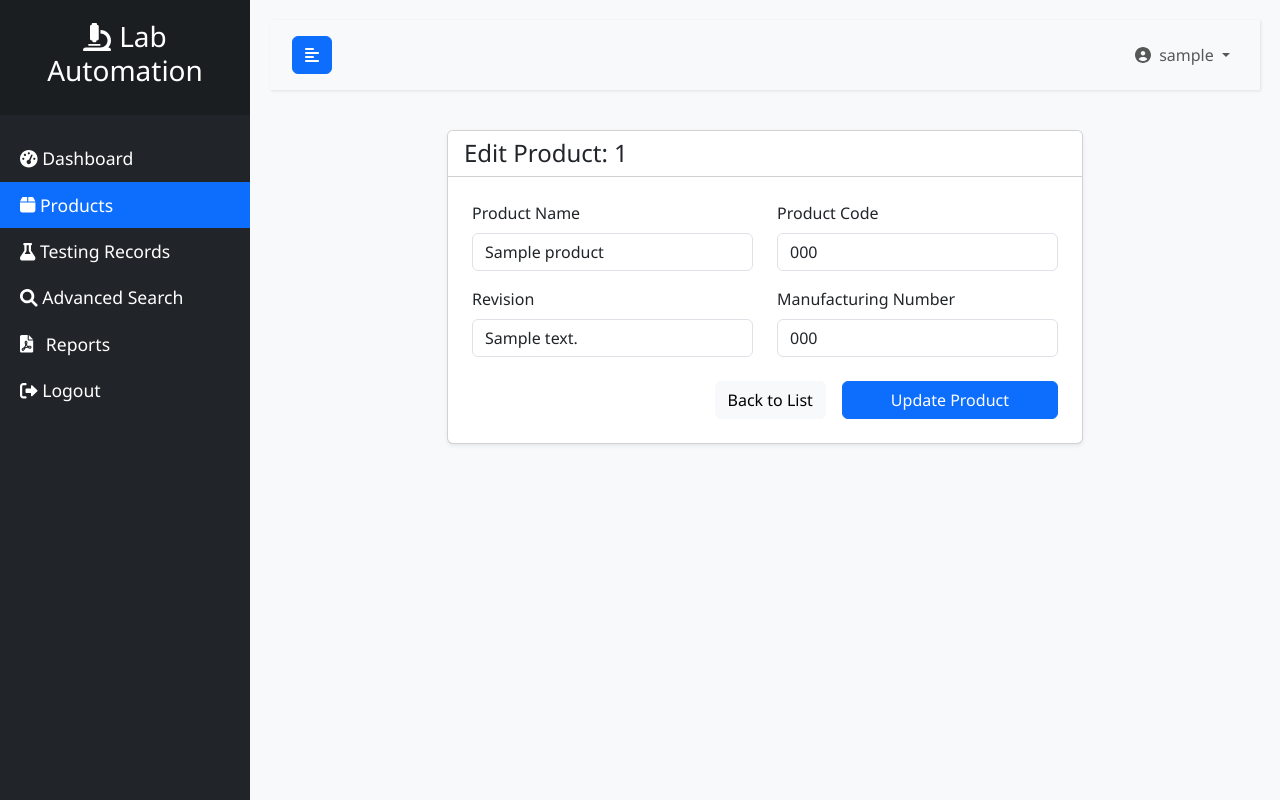
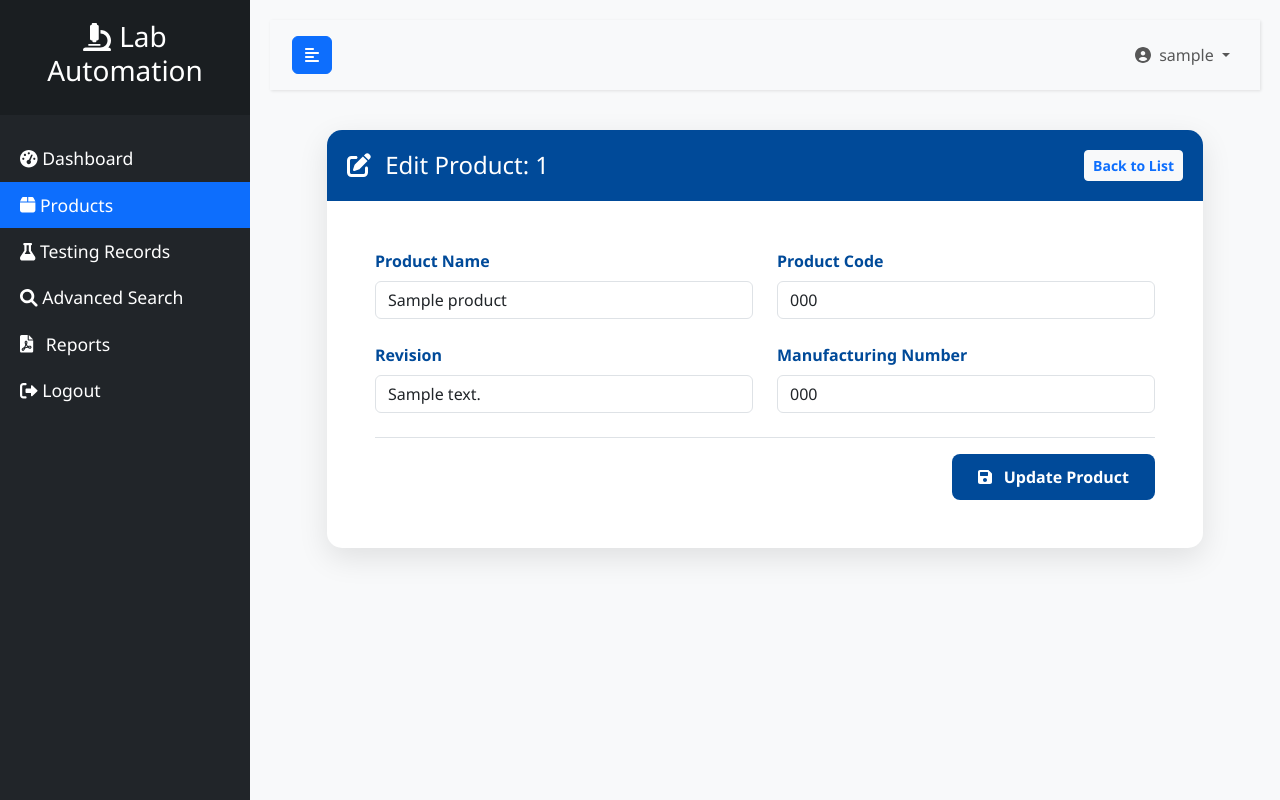
Before and after one commit to AyazAhmed071/Lab-Automation-System, a PHP site: page /lab_automation_system/products/edit_product.php?id=1 in a window 1280 px wide. Run offline with PHP 8.4, Linux system fonts and the light colour scheme; the visitor is signed in with stand-in values (Sample User, id 1); tables that the repository leaves empty hold one stand-in row (values such as "Sample post").

Commit message:
UI Synchronization: Unified theme across Login, Dashboard, and Product Management

```diff
--- a/products/edit_product.php
+++ b/products/edit_product.php
@@ -6,7 +6,7 @@ $error = '';
 $success = '';
 
 if (!isset($_GET['id'])) {
-    header("Location: view_products.php");
+    echo "<script>window.location.href='view_products.php';</script>";
     exit();
 }
 
@@ -18,7 +18,7 @@ $product = $stmt->get_result()->fetch_assoc();
 $stmt->close();
 
 if (!$product) {
-    header("Location: view_products.php");
+    echo "<script>window.location.href='view_products.php';</script>";
     exit();
 }
 
@@ -36,7 +36,6 @@ if ($_SERVER['REQUEST_METHOD'] == 'POST') {
 
         if ($stmt->execute()) {
             $success = "Product updated successfully.";
-            // Update product data for the form
             $product['product_name'] = $product_name;
             $product['product_code'] = $product_code;
             $product['revision'] = $revision;
@@ -49,56 +48,102 @@ if ($_SERVER['REQUEST_METHOD'] == 'POST') {
 }
 ?>
 
-<div class="row justify-content-center">
-    <div class="col-md-8">
-        <div class="card shadow-sm">
-            <div class="card-header bg-white">
-                <h4 class="card-title mb-0">Edit Product: <?php echo $product['product_id']; ?></h4>
+<style>
+    .edit-container {
+        max-width: 900px;
+        margin-top: 30px;
+    }
+
+    .card-modern {
+        border: none;
+        border-radius: 15px;
+        box-shadow: 0 10px 30px rgba(0, 0, 0, 0.1);
+    }
+
+    .card-header-ke {
+        background-color: #004a99;
+        color: white;
+        border-radius: 15px 15px 0 0 !important;
+        padding: 20px;
+    }
+
+    .form-label {
+        font-weight: 600;
+        color: #004a99;
+    }
+
+    .btn-ke-update {
+        background-color: #004a99;
+        color: white;
+        font-weight: bold;
+        border-radius: 8px;
+        padding: 10px 25px;
+        transition: 0.3s;
+    }
+
+    .btn-ke-update:hover {
+        background-color: #003366;
+        color: white;
+        box-shadow: 0 5px 15px rgba(0, 74, 153, 0.3);
+    }
+</style>
+
+<div class="container edit-container">
+    <div class="card card-modern">
+        <div class="card-header-ke d-flex align-items-center justify-content-between">
+            <h4 class="mb-0"><i class="fas fa-edit me-2"></i> Edit Product: <?php echo htmlspecialchars($product['product_id']); ?></h4>
+            <a href="view_products.php" class="btn btn-sm btn-light text-primary fw-bold">Back to List</a>
         </div>
-            <div class="card-body p-4">
+
+        <div class="card-body p-4 p-md-5">
             <?php if ($error): ?>
-                    <div class="alert alert-danger alert-dismissible fade show" role="alert">
-                        <?php echo $error; ?>
+                <div class="alert alert-danger alert-dismissible fade show border-0 shadow-sm" role="alert">
+                    <i class="fas fa-exclamation-triangle me-2"></i> <?php echo $error; ?>
                     <button type="button" class="btn-close" data-bs-dismiss="alert" aria-label="Close"></button>
                 </div>
             <?php endif; ?>
 
             <?php if ($success): ?>
-                    <div class="alert alert-success alert-dismissible fade show" role="alert">
-                        <?php echo $success; ?>
+                <div class="alert alert-success alert-dismissible fade show border-0 shadow-sm" role="alert">
+                    <i class="fas fa-check-circle me-2"></i> <?php echo $success; ?>
                     <button type="button" class="btn-close" data-bs-dismiss="alert" aria-label="Close"></button>
                 </div>
             <?php endif; ?>
 
             <form action="edit_product.php?id=<?php echo $id; ?>" method="POST">
-                    <div class="row mb-3">
+                <div class="row g-4 mb-4">
                     <div class="col-md-6">
                         <label for="product_name" class="form-label">Product Name</label>
-                            <input type="text" name="product_name" id="product_name" class="form-control" required value="<?php echo $product['product_name']; ?>">
+                        <input type="text" name="product_name" id="product_name" class="form-control" required
+                            value="<?php echo htmlspecialchars($product['product_name']); ?>">
                     </div>
                     <div class="col-md-6">
                         <label for="product_code" class="form-label">Product Code</label>
-                            <input type="text" name="product_code" id="product_code" class="form-control" required value="<?php echo $product['product_code']; ?>">
+                        <input type="text" name="product_code" id="product_code" class="form-control" required
+                            value="<?php echo htmlspecialchars($product['product_code']); ?>">
                     </div>
                 </div>
-                    <div class="row mb-4">
+
+                <div class="row g-4 mb-4">
                     <div class="col-md-6">
                         <label for="revision" class="form-label">Revision</label>
-                            <input type="text" name="revision" id="revision" class="form-control" required value="<?php echo $product['revision']; ?>">
+                        <input type="text" name="revision" id="revision" class="form-control" required
+                            value="<?php echo htmlspecialchars($product['revision']); ?>">
                     </div>
                     <div class="col-md-6">
                         <label for="manufacturing_number" class="form-label">Manufacturing Number</label>
-                            <input type="text" name="manufacturing_number" id="manufacturing_number" class="form-control" required value="<?php echo $product['manufacturing_number']; ?>">
+                        <input type="text" name="manufacturing_number" id="manufacturing_number" class="form-control" required
+                            value="<?php echo htmlspecialchars($product['manufacturing_number']); ?>">
                     </div>
                 </div>
-                    <div class="d-grid gap-2 d-md-flex justify-content-md-end">
-                        <a href="view_products.php" class="btn btn-light me-md-2">Back to List</a>
-                        <button type="submit" class="btn btn-primary px-5">Update Product</button>
+
+                <div class="text-end pt-3 border-top mt-4">
+                    <button type="submit" class="btn btn-ke-update">
+                        <i class="fas fa-save me-2"></i> Update Product
+                    </button>
                 </div>
             </form>
         </div>
     </div>
 </div>
-</div>
-
 <?php include '../footer.php'; ?>
```
Lines whose indentation alone changed are shown as unchanged.
